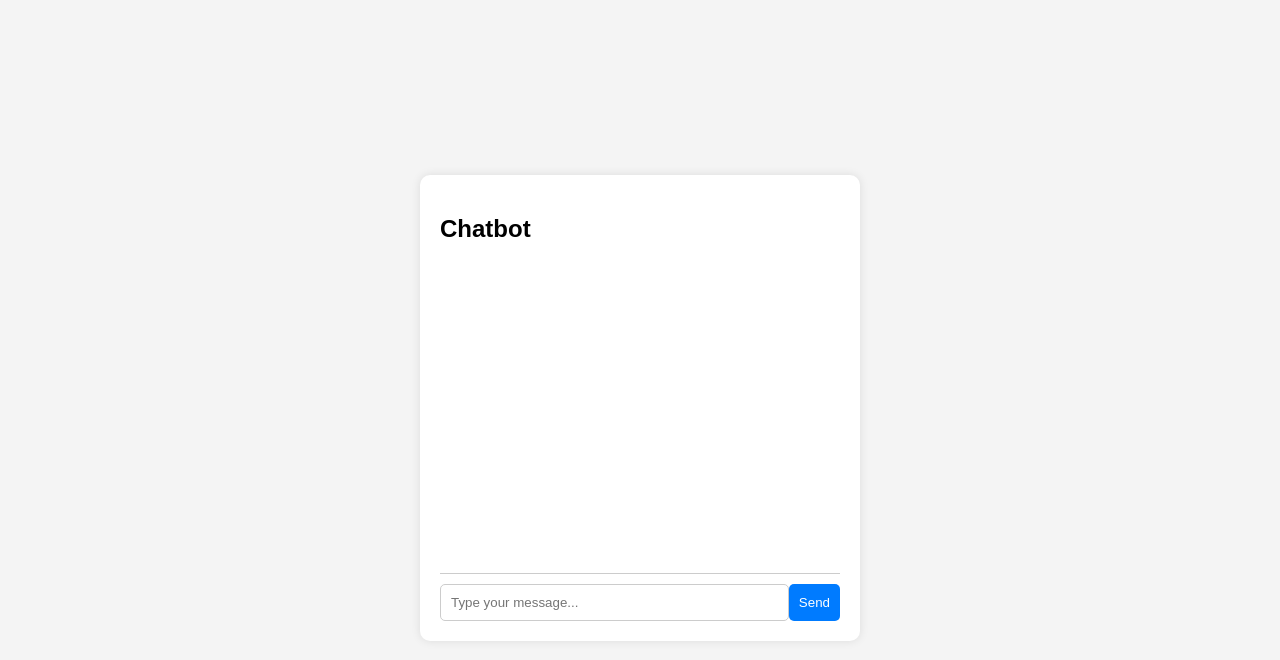
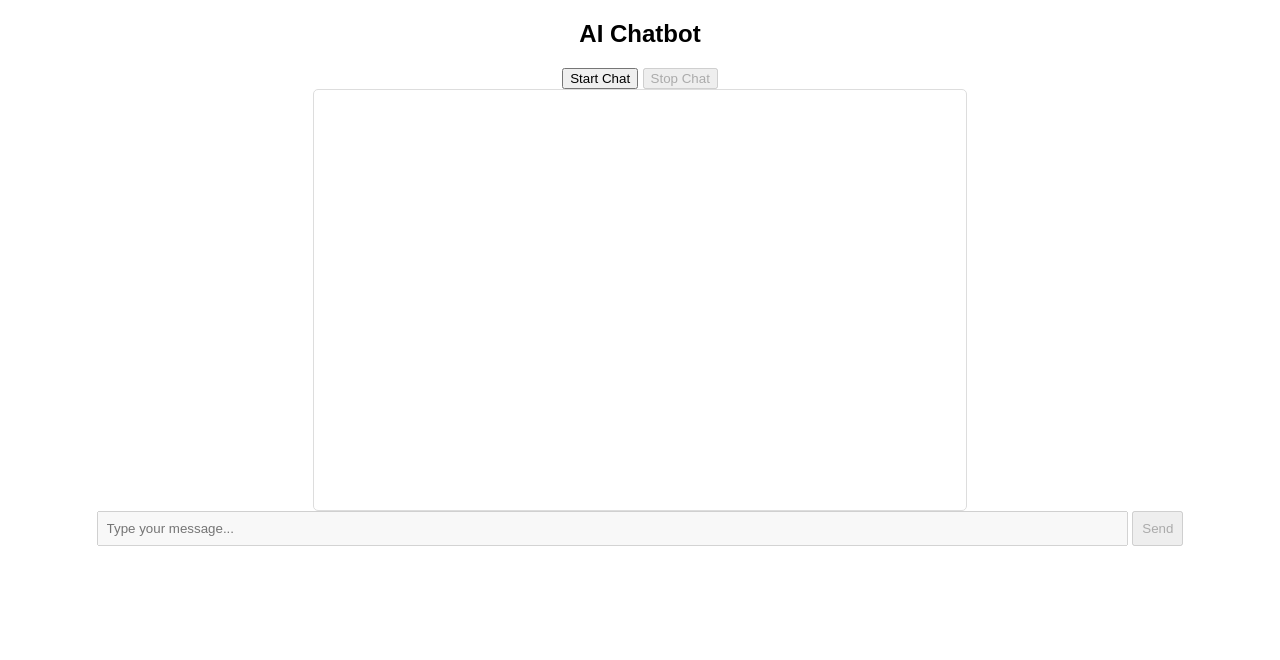
Before and after one commit to akhilpk59/chatbot, a plain HTML site: page index.html in a window 1280 px wide. Drawn offline with Linux system fonts and the light colour scheme.

Commit message:
Update index.html

```diff
--- a/index.html
+++ b/index.html
@@ -3,105 +3,125 @@
 <head>
     <meta charset="UTF-8">
     <meta name="viewport" content="width=device-width, initial-scale=1.0">
-    <title>Chatbot</title>
+    <title>AI Chatbot</title>
     <style>
         body {
             font-family: Arial, sans-serif;
-            display: flex;
-            justify-content: center;
-            align-items: center;
-            height: 100vh;
-            background-color: #f4f4f4;
+            text-align: center;
         }
-        .chat-container {
-            width: 400px;
-            background: white;
-            padding: 20px;
-            border-radius: 10px;
-            box-shadow: 0 0 10px rgba(0, 0, 0, 0.1);
+        #chat-container {
+            width: 50%;
+            margin: auto;
+            border: 1px solid #ddd;
+            padding: 10px;
+            border-radius: 5px;
+            height: 400px;
+            overflow-y: auto;
         }
-        .chatbox {
-            height: 300px;
-            overflow-y: auto;
-            border-bottom: 1px solid #ccc;
-            padding-bottom: 10px;
-            margin-bottom: 10px;
-        }
-        .input-container {
-            display: flex;
-        }
-        input {
-            flex: 1;
-            padding: 10px;
-            border: 1px solid #ccc;
+        .message {
+            padding: 5px;
+            margin: 5px;
             border-radius: 5px;
         }
-        button {
-            padding: 10px;
-            border: none;
-            background-color: #007bff;
-            color: white;
-            border-radius: 5px;
+        .user-message {
+            background-color: #d1e7ff;
+            text-align: left;
+        }
+        .bot-message {
+            background-color: #d4edda;
+            text-align: left;
+        }
+        #user-input {
+            width: 80%;
+            padding: 8px;
+        }
+        #send-btn {
+            padding: 8px;
             cursor: pointer;
-        }
-        button:hover {
-            background-color: #0056b3;
         }
     </style>
 </head>
 <body>
+    <h2>AI Chatbot</h2>
 
-    <div class="chat-container">
-        <h2>Chatbot</h2>
-        <div id="chatbox" class="chatbox"></div>
-        <div class="input-container">
-            <input type="text" id="userInput" placeholder="Type your message..." onkeypress="handleKeyPress(event)">
-            <button onclick="sendMessage()">Send</button>
-        </div>
-    </div>
+    <button id="start-chat-btn">Start Chat</button>
+    <button id="stop-chat-btn" disabled>Stop Chat</button>
+
+    <div id="chat-container"></div>
+
+    <input type="text" id="user-input" placeholder="Type your message..." disabled>
+    <button id="send-btn" disabled>Send</button>
 
     <script>
-        const CHATBOT_URL = "https://chatbot-651998033309.asia-south1.run.app/chat";  // ✅ Your Cloud Run chatbot URL
+        let chatbotUrl = "https://chatbot-backend-u2hfsb6yrq-el.a.run.app";  // Replace with actual backend URL
+        let chatActive = false;
 
-        async function sendMessage() {
-            const userInput = document.getElementById("userInput").value.trim();
-            if (!userInput) return;
+        document.getElementById("start-chat-btn").addEventListener("click", function() {
+            fetch(`${chatbotUrl}/start`, { method: "POST" })
+                .then(response => response.json())
+                .then(data => {
+                    if (data.message === "Chatbot started") {
+                        chatActive = true;
+                        document.getElementById("start-chat-btn").disabled = true;
+                        document.getElementById("stop-chat-btn").disabled = false;
+                        document.getElementById("user-input").disabled = false;
+                        document.getElementById("send-btn").disabled = false;
+                        addMessage("Chatbot started!", "bot-message");
+                    }
+                })
+                .catch(error => console.error("Error:", error));
+        });
 
-            // Display user message
-            const chatbox = document.getElementById("chatbox");
-            chatbox.innerHTML += `<p><b>You:</b> ${userInput}</p>`;
+        document.getElementById("send-btn").addEventListener("click", function() {
+            let userInput = document.getElementById("user-input").value;
+            if (userInput.trim() === "" || !chatActive) return;
 
-            try {
-                const response = await fetch(CHATBOT_URL, {
-                    method: "POST",
-                    headers: { "Content-Type": "application/json" },
-                    body: JSON.stringify({ message: userInput })
-                });
+            addMessage(`You: ${userInput}`, "user-message");
 
-                if (!response.ok) {
-                    throw new Error(`HTTP error! Status: ${response.status}`);
+            fetch(`${chatbotUrl}/chat`, {
+                method: "POST",
+                headers: { "Content-Type": "application/json" },
+                body: JSON.stringify({ message: userInput })
+            })
+            .then(response => response.json())
+            .then(data => {
+                console.log("Chatbot Response:", data);
+                if (data.response) {
+                    addMessage(`Bot: ${data.response}`, "bot-message");
+                } else {
+                   addMessage(`Bot: Error - Unexpected Response Format: ${JSON.stringify(data)}`, "bot-message");
                 }
+            })
+            .catch(error =>{
+        console.error("Error:", error);
+        addMessage("Error: Failed to fetch response", "bot-message");
+    });
 
-                const data = await response.json();
+            document.getElementById("user-input").value = "";
+        });
 
-                // Display chatbot response
-                chatbox.innerHTML += `<p><b>Bot:</b> ${data.response}</p>`;
-                chatbox.scrollTop = chatbox.scrollHeight;
-            } catch (error) {
-                chatbox.innerHTML += `<p style="color:red;"><b>Error:</b> Unable to connect to chatbot.</p>`;
-                console.error("Chatbot connection error:", error);
-            }
+        document.getElementById("stop-chat-btn").addEventListener("click", function() {
+            fetch(`${chatbotUrl}/stop`, { method: "POST" })
+                .then(response => response.json())
+                .then(data => {
+                    if (data.message === "Chatbot stopped") {
+                        chatActive = false;
+                        document.getElementById("start-chat-btn").disabled = false;
+                        document.getElementById("stop-chat-btn").disabled = true;
+                        document.getElementById("user-input").disabled = true;
+                        document.getElementById("send-btn").disabled = true;
+                        addMessage("Chatbot stopped!", "bot-message");
+                    }
+                })
+                .catch(error => console.error("Error:", error));
+        });
 
-            // Clear input
-            document.getElementById("userInput").value = "";
-        }
-
-        function handleKeyPress(event) {
-            if (event.key === "Enter") {
-                sendMessage();
-            }
+        function addMessage(text, className) {
+            let messageDiv = document.createElement("div");
+            messageDiv.className = `message ${className}`;
+            messageDiv.innerText = text;
+            document.getElementById("chat-container").appendChild(messageDiv);
         }
     </script>
-
 </body>
 </html>
```
